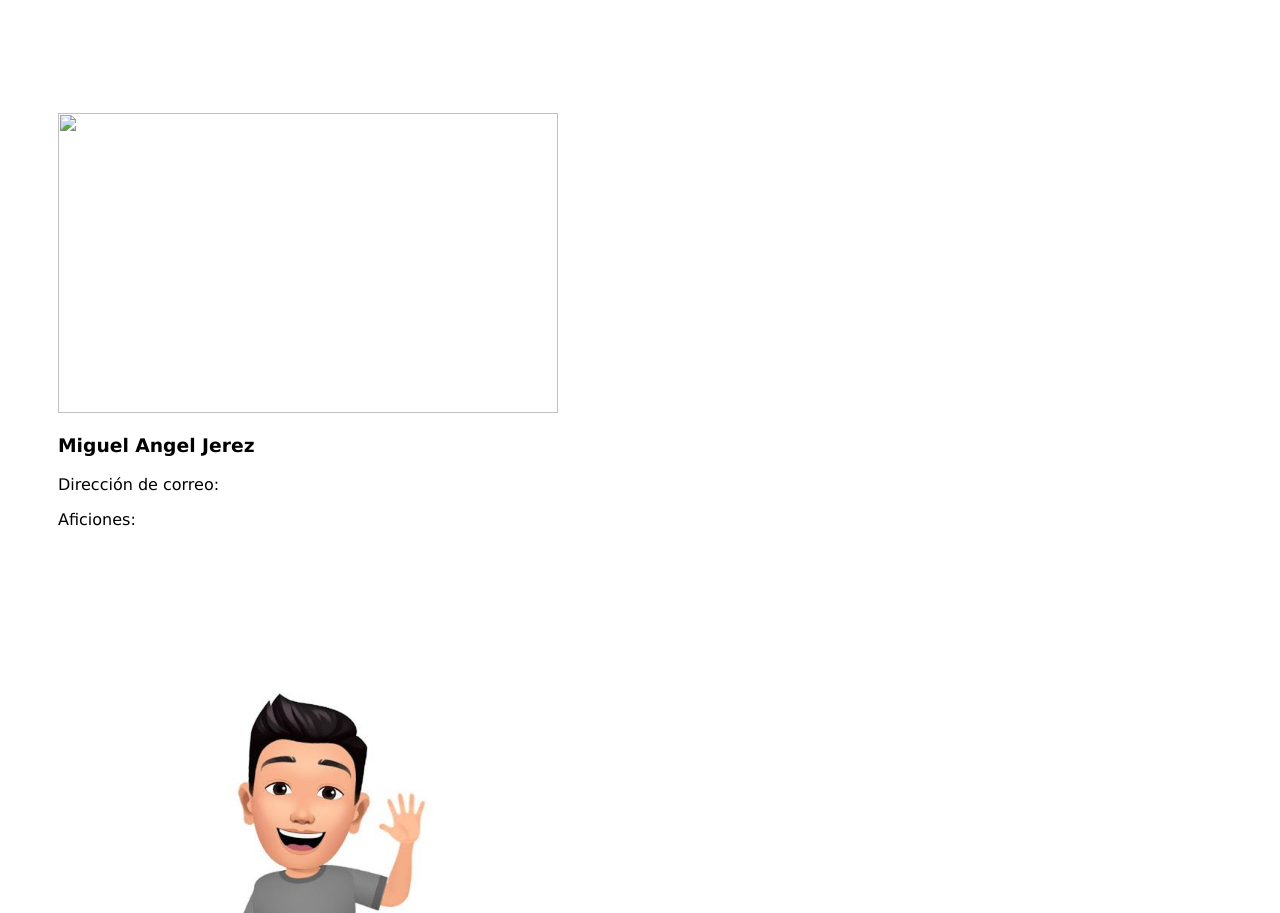
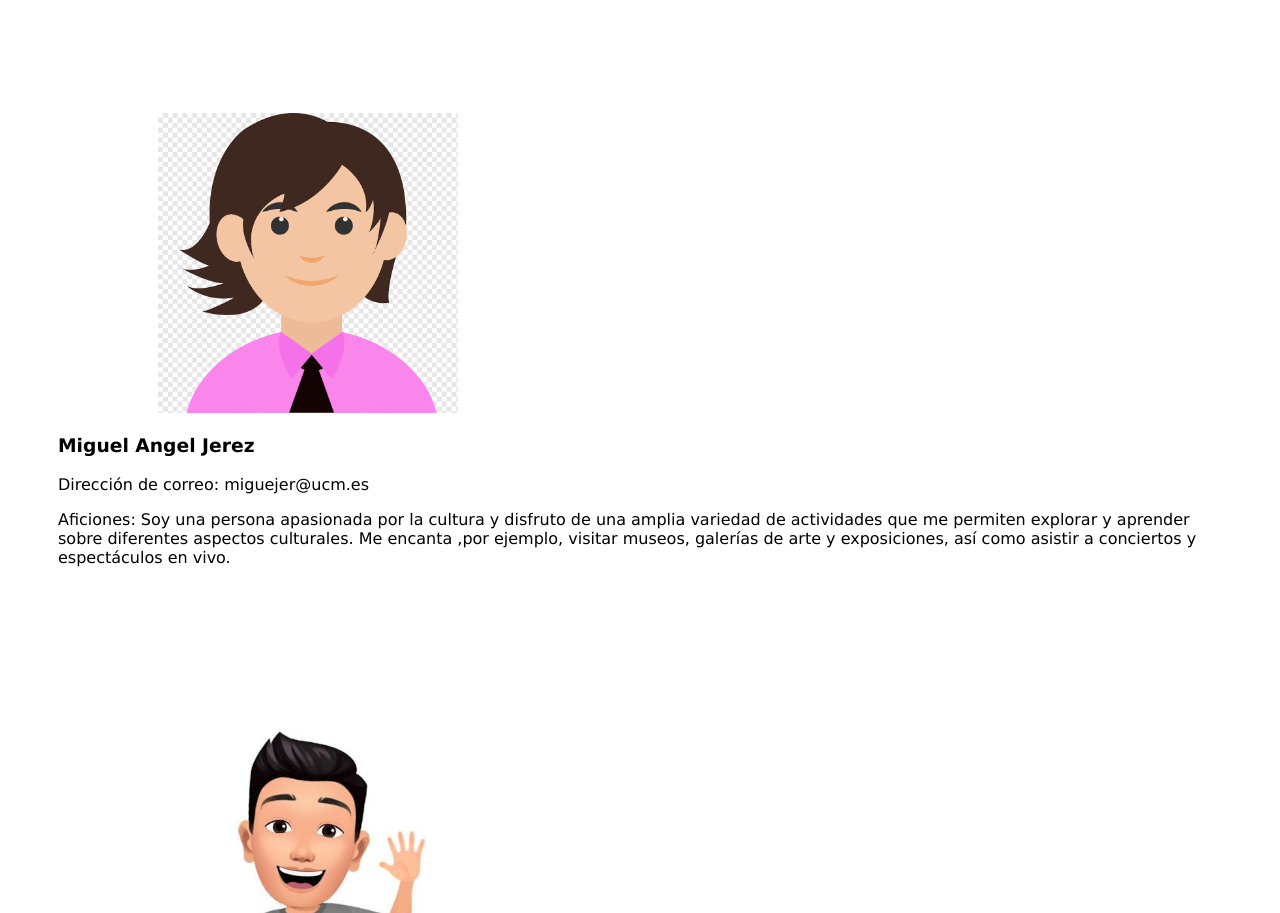
Before and after one commit to Claraf05/LoBeat, a plain HTML site: page Lobeat/miembros.html in a window 1280 px wide. Shown: the part 3109-4022 px from the top of the page. Drawn offline with Linux system fonts and the light colour scheme.

Commit message:
miembros actualizado

```diff
--- a/Lobeat/miembros.html
+++ b/Lobeat/miembros.html
@@ -60,10 +60,10 @@
       </section>
 
       <section id="Miguel">
-        <img src="img/iptc-daten-t.jpg">
+        <img src="img/MiguelA.png">
         <h3>Miguel Angel Jerez</h3>
-        <p>Dirección de correo: </p>
-        <p>Aficiones: </p>
+        <p>Dirección de correo: miguejer@ucm.es </p>
+        <p>Aficiones: Soy una persona apasionada por la cultura y disfruto de una amplia variedad de actividades que me permiten explorar y aprender sobre diferentes aspectos culturales. Me encanta ,por ejemplo, visitar museos, galerías de arte y exposiciones, así como asistir a conciertos y espectáculos en vivo. </p>
       </section>
 
       <section id="MiguelZ">
```
Also changed, not shown: Lobeat/img/MiguelA.png (added).
